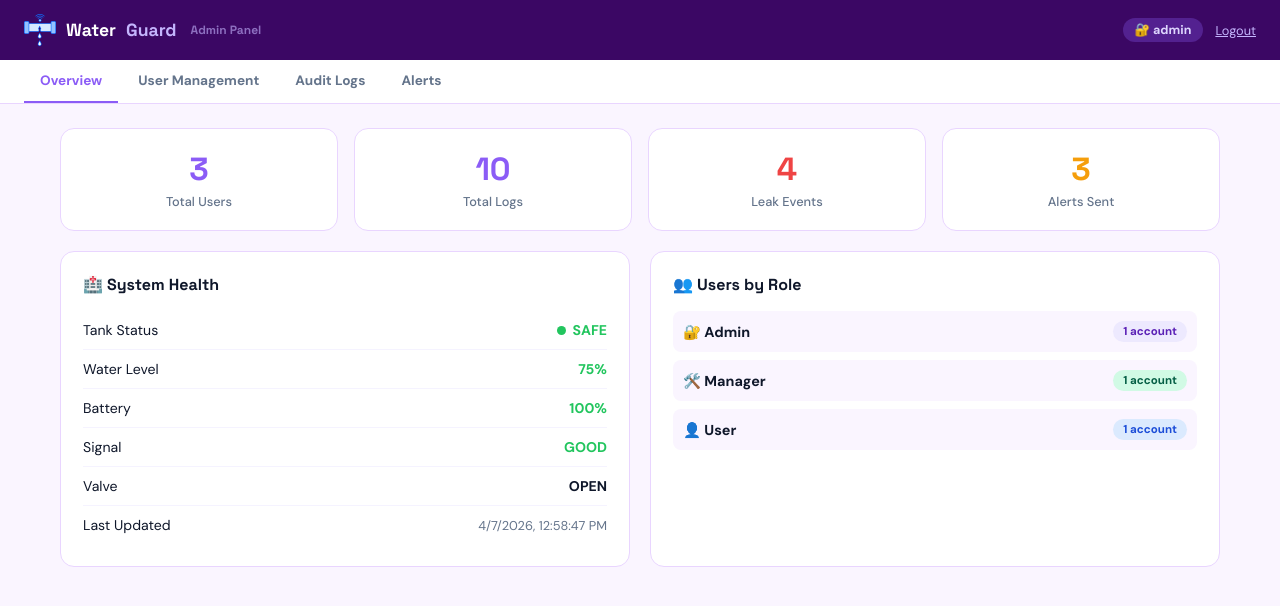
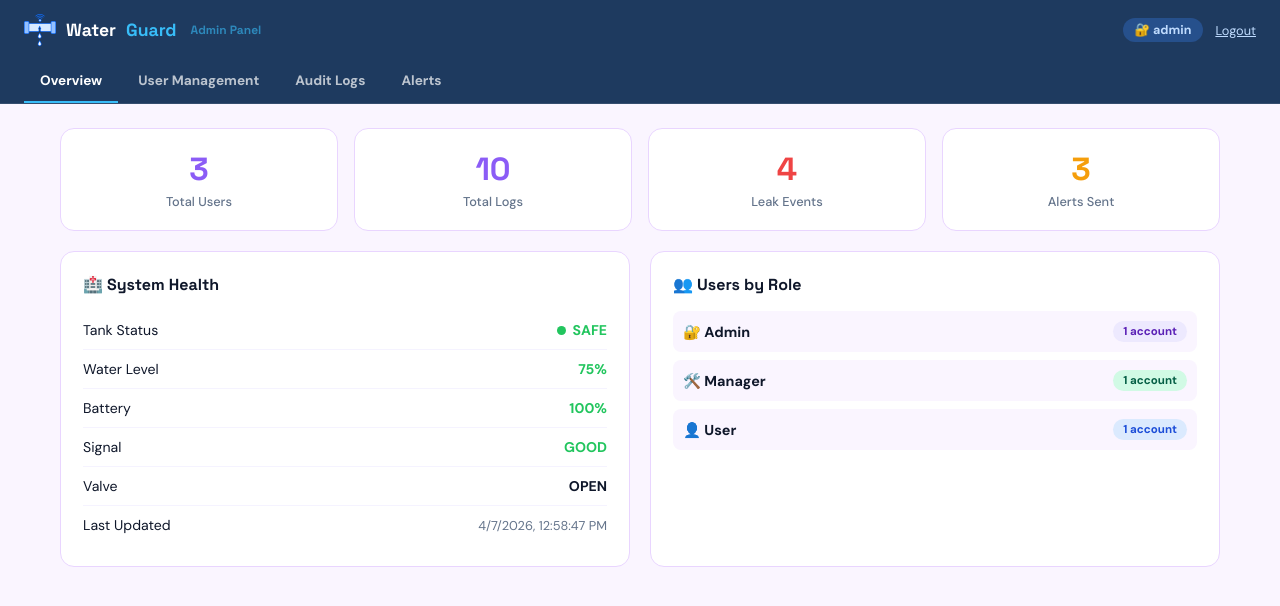
Before and after one commit to Jaylene23/Water_Alert, a PHP site: page /admin.php in a window 1280 px wide. Shown: the top 606 px of the page. Run offline with PHP 8.4, Linux system fonts and the light colour scheme; a user stored in the database is signed in; data comes from the database, SQL or seed files in the repository.

Commit message:
made all navbar same colors

```diff
--- a/admin.php
+++ b/admin.php
@@ -11,16 +11,17 @@ requireRole('admin');
 <link href="https://fonts.googleapis.com/css2?family=DM+Sans:wght@400;500;700&family=Space+Grotesk:wght@600;700&display=swap" rel="stylesheet">
 <style>
 *{box-sizing:border-box;margin:0;padding:0}
-:root{--bg:#faf5ff;--surface:#fff;--border:#e9d5ff;--text:#0f172a;--muted:#64748b;--accent:#8b5cf6;--danger:#ef4444;--success:#22c55e;--warn:#f59e0b;--primary:#3b0764;}
+:root{--bg:#faf5ff;--surface:#fff;--border:#e9d5ff;--text:#0f172a;--muted:#64748b;--accent:#8b5cf6;--danger:#ef4444;--success:#22c55e;--warn:#f59e0b;--primary:#1e3a5f;}
 body{background:var(--bg);font-family:'DM Sans',sans-serif;color:var(--text);}
 header{background:var(--primary);color:#fff;padding:14px 24px;display:flex;justify-content:space-between;align-items:center;}
 .brand{font-family:'Space Grotesk',sans-serif;font-size:1.1rem;font-weight:700;display:flex;align-items:center;gap:10px;}
 .brand img{height:32px;width:auto;}
-.brand span{color:#c4b5fd;}
-.badge-role{background:rgba(139,92,246,.3);color:#ddd6fe;padding:4px 12px;border-radius:20px;font-size:.78rem;font-weight:600;}
-nav{background:#fff;border-bottom:1px solid var(--border);padding:0 24px;display:flex;gap:4px;}
-nav a{padding:12px 16px;font-size:.85rem;font-weight:600;color:var(--muted);text-decoration:none;border-bottom:2px solid transparent;cursor:pointer;}
-nav a.active{color:var(--accent);border-bottom-color:var(--accent);}
+.brand span{color:#38bdf8;}
+.badge-role{background:rgba(59,130,246,.3);color:#bfdbfe;padding:4px 12px;border-radius:20px;font-size:.78rem;font-weight:600;}
+nav{background:var(--primary);border-bottom:1px solid rgba(255,255,255,0.1);padding:0 24px;display:flex;gap:4px;}
+nav a{padding:12px 16px;font-size:.85rem;font-weight:600;color:rgba(255,255,255,0.7);text-decoration:none;border-bottom:2px solid transparent;transition:all .2s;cursor:pointer;}
+nav a:hover{color:#fff;background:rgba(255,255,255,0.1);}
+nav a.active{color:#fff;border-bottom-color:#38bdf8;}
 .tab-content{display:none;}
 .tab-content.active{display:block;}
 .container{max-width:1200px;margin:24px auto;padding:0 20px;}
@@ -54,7 +55,7 @@ input:focus,select:focus{border-color:var(--accent);}
 .hok{color:var(--success)} .hwarn{color:var(--warn)} .hbad{color:var(--danger)}
 .dot{display:inline-block;width:9px;height:9px;border-radius:50%;margin-right:6px;}
 .dot-ok{background:var(--success)} .dot-bad{background:var(--danger)}
-.toast{position:fixed;bottom:24px;right:24px;background:#3b0764;color:#fff;padding:12px 20px;border-radius:10px;font-size:.85rem;opacity:0;transform:translateY(10px);transition:all .3s;pointer-events:none;z-index:99;}
+.toast{position:fixed;bottom:24px;right:24px;background:#1e3a5f;color:#fff;padding:12px 20px;border-radius:10px;font-size:.85rem;opacity:0;transform:translateY(10px);transition:all .3s;pointer-events:none;z-index:99;}
 .toast.show{opacity:1;transform:translateY(0);}
 @media(max-width:600px){.form-row{grid-template-columns:1fr;}}
 </style>
@@ -67,7 +68,7 @@ input:focus,select:focus{border-color:var(--accent);}
   </div>
   <div style="display:flex;align-items:center;gap:12px;">
     <span class="badge-role">🔐 <?= htmlspecialchars($_SESSION['user']) ?></span>
-    <a href="logout.php" style="color:#c4b5fd;font-size:.8rem;text-decoration:underline;">Logout</a>
+    <a href="logout.php" style="color:#bfdbfe;font-size:.8rem;text-decoration:underline;">Logout</a>
   </div>
 </header>
 <nav>
@@ -125,8 +126,8 @@ input:focus,select:focus{border-color:var(--accent);}
   <div class="card">
     <h3>👥 All Users</h3>
       <table>
-      <thead><tr><th>#</th><th>Username</th><th>Role</th><th>Created</th><th>Action</th></tr></thead>
-      <tbody id="userBody"><tr><td colspan="5" style="text-align:center;color:var(--muted);">Loading…</td></tr></tbody>
+        <thead> <tr><th>#</th><th>Username</th><th>Role</th><th>Created</th><th>Action</th></tr> </thead>
+        <tbody id="userBody"> <tr><td colspan="5" style="text-align:center;color:var(--muted);">Loading…</td></tr> </tbody>
       </table>
   </div>
 </div>
@@ -138,8 +139,8 @@ input:focus,select:focus{border-color:var(--accent);}
   <div class="card">
     <h3>📋 All Leak Logs</h3>
       <table>
-      <thead><tr><th>#</th><th>Status</th><th>Source</th><th>Time</th></tr></thead>
-      <tbody id="logBody"><tr><td colspan="4" style="text-align:center;color:var(--muted);">Loading…</td></tr></tbody>
+        <thead> <tr><th>#</th><th>Status</th><th>Source</th><th>Time</th></tr> </thead>
+        <tbody id="logBody"> <tr><td colspan="4" style="text-align:center;color:var(--muted);">Loading…</td></tr> </tbody>
       </table>
   </div>
 </div>
@@ -151,8 +152,8 @@ input:focus,select:focus{border-color:var(--accent);}
   <div class="card">
     <h3>🔔 System Alerts</h3>
       <table>
-      <thead><tr><th>#</th><th>Type</th><th>Message</th><th>Time</th></tr></thead>
-      <tbody id="alertBody"><tr><td colspan="4" style="text-align:center;color:var(--muted);">Loading…</td></tr></tbody>
+        <thead> <tr><th>#</th><th>Type</th><th>Message</th><th>Time</th></tr> </thead>
+        <tbody id="alertBody"> <tr><td colspan="4" style="text-align:center;color:var(--muted);">Loading…</td></tr> </tbody>
       </table>
   </div>
 </div>
```
Also changed, not shown: manager.php (+9 -15 lines). Lines whose indentation alone changed are shown as unchanged.
